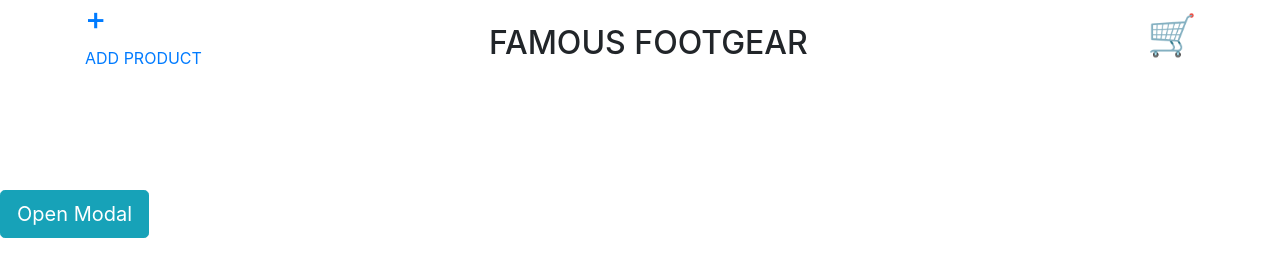
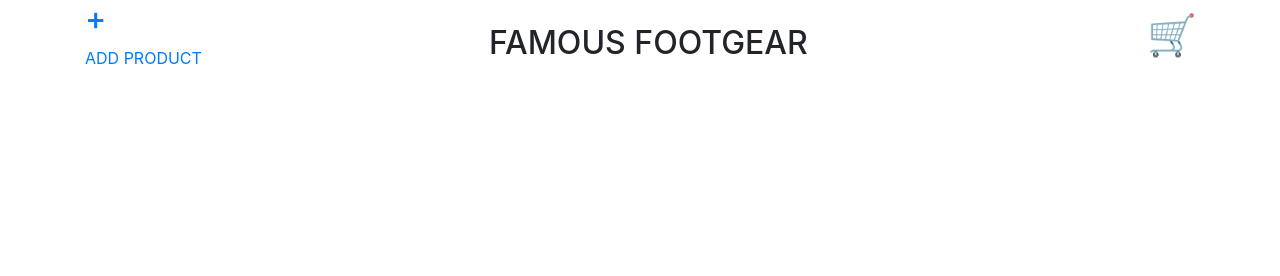
Before and after one commit to GURINDER2001/Shoppingcart, a website: page public/index.html in a window 1280 px wide. Drawn offline with nearby package versions, Linux system fonts and the light colour scheme; no server answers.

Commit message:
Update index.html

```diff
--- a/public/index.html
+++ b/public/index.html
@@ -33,7 +33,7 @@
            </div>
 
 
-           <button type="button" class="btn btn-info btn-lg" data-toggle="modal" data-target="#myModal">Open Modal</button>
+
            <div id="myModal" class="modal fade" role="dialog">
             <div class="modal-dialog">
 
```
